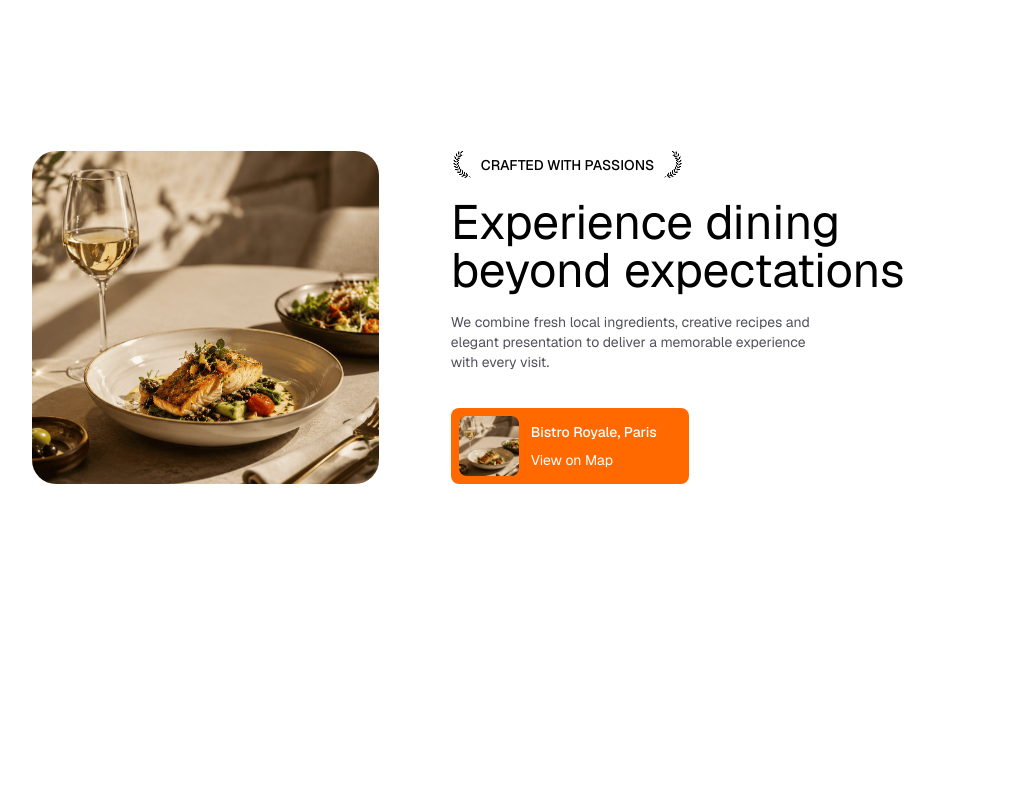
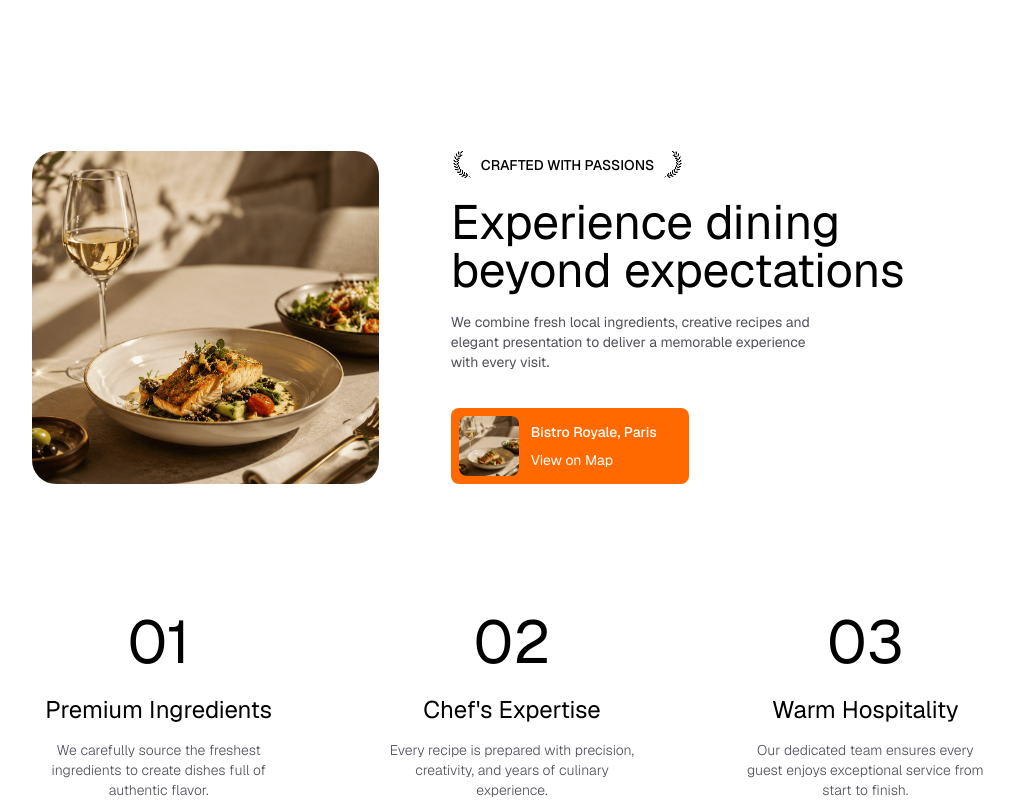
Before and after one commit to Yelle-stack/restro, a React (Vite) app: page / in a window 1280 px wide. Shown: the part 825-1625 px from the top of the page, without its empty margins (128-1142 px from the left). Before the commit the page ends 1309 px from the top, so only its background shows below. Built offline with nearby package versions, Linux system fonts and the light colour scheme.

Commit message:
srcAppStats

```diff
--- a/src/App.jsx
+++ b/src/App.jsx
@@ -2,6 +2,7 @@
 import Navbar from './components/Navbar'
 import HeroSection from './sections/HeroSection'
 import About from './sections/About'
+import Stats from './sections/Stats'
 
 const App = () => {
   return (
@@ -9,6 +10,7 @@
       <Navbar />
       <HeroSection />
       <About />
+      <Stats />
     </>
   )
 }
--- a/src/sections/Stats.jsx
+++ b/src/sections/Stats.jsx
@@ -1,10 +1,19 @@
-import React from 'react'
+import Animated from '../components/Animated'
+import { statsData } from '../data/data'
 
 const Stats = () => {
   return (
-    <div>
-
-    </div>
+    <section id='stats' className='px-auto mt-32'>
+      <div className='flex flex-col md:flex-row items-center justify-center gap-12 md:gap-25 max-w-7xl mx-auto'>
+         {statsData.map((item, index)=>(
+            <Animated key={index} delay={0.2} className='flex flex-col items-center text-center'>
+               <span className='text-6xl'>{item.number}</span>
+               <h3 className='mt-5.5 text-2xl'>{item.title}</h3>
+               <p className='mt-3.5 font-light text-zinc-600 max-w-72'>{item.description}</p>
+            </Animated>
+         ))}
+      </div>
+    </section>
   )
 }
 
```
